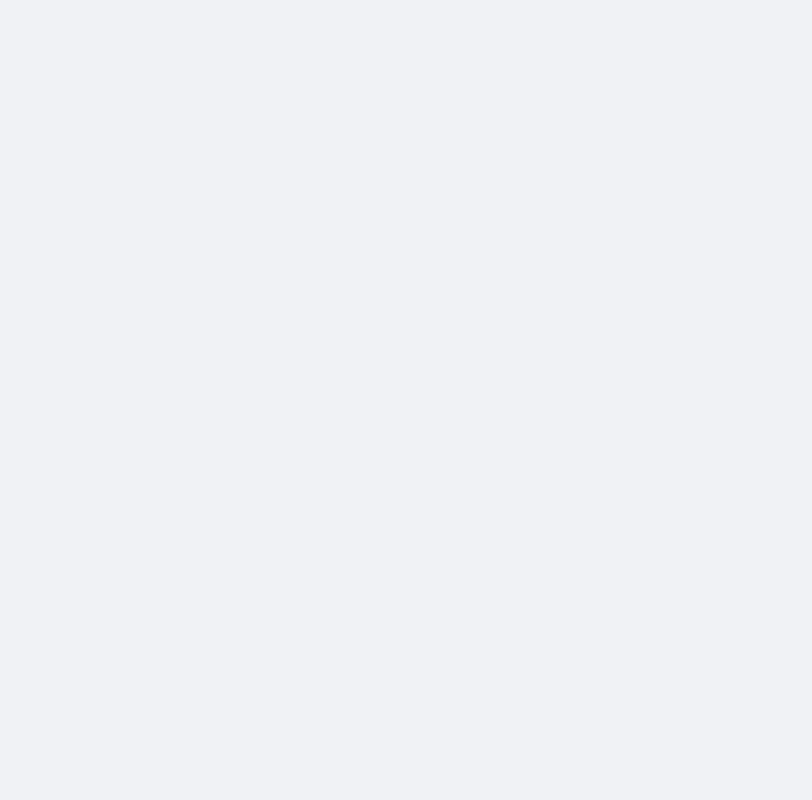
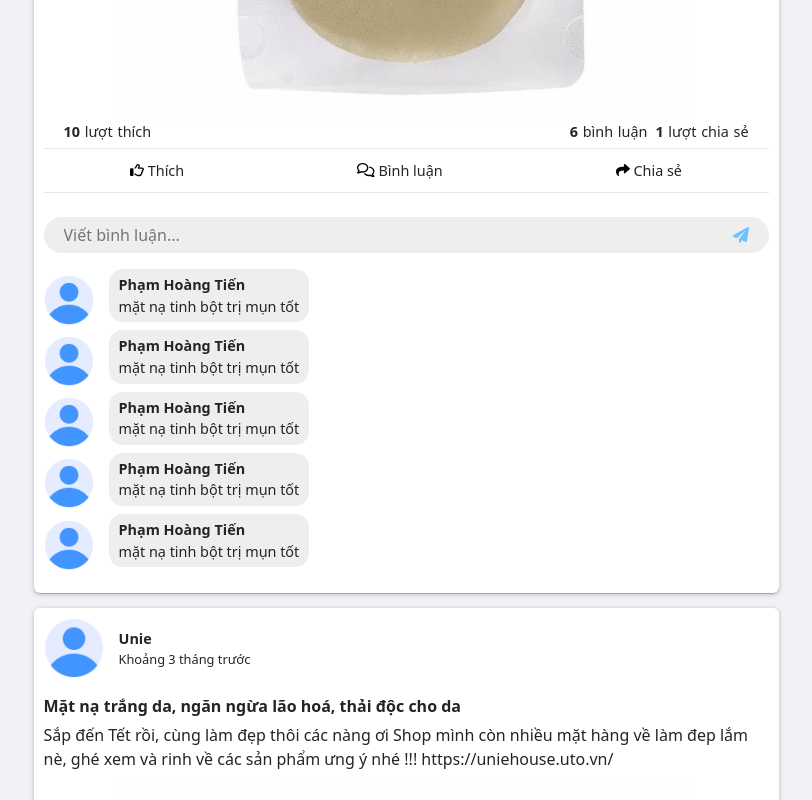
Before and after one commit to phanvohieunghia/UTOEcommerce, a React (Create React App) app: page /community in a window 1280 px wide. Shown: the part 700-1500 px from the top of the page, without its empty margins (234-1046 px from the left). Before the commit the page ends 800 px from the top, so only its background shows below. Built offline with nearby package versions, Linux system fonts and the light colour scheme.

Commit message:
finish community page

```diff
--- a/src/App.css
+++ /dev/null
@@ -1,38 +0,0 @@
-.App {
-  text-align: center;
-}
-
-.App-logo {
-  height: 40vmin;
-  pointer-events: none;
-}
-
-@media (prefers-reduced-motion: no-preference) {
-  .App-logo {
-    animation: App-logo-spin infinite 20s linear;
-  }
-}
-
-.App-header {
-  background-color: #282c34;
-  min-height: 100vh;
-  display: flex;
-  flex-direction: column;
-  align-items: center;
-  justify-content: center;
-  font-size: calc(10px + 2vmin);
-  color: white;
-}
-
-.App-link {
-  color: #61dafb;
-}
-
-@keyframes App-logo-spin {
-  from {
-    transform: rotate(0deg);
-  }
-  to {
-    transform: rotate(360deg);
-  }
-}
--- a/src/assets/icons/index.js
+++ b/src/assets/icons/index.js
@@ -1,6 +1,6 @@
 import React from 'react';
 
-const Logo = () => (
+const Star = () => (
   <svg
     xmlns="http://www.w3.org/2000/svg"
     viewBox="0 0 576 512"
@@ -15,7 +15,33 @@ const Logo = () => (
     </g>
   </svg>
 );
+const ThumbUp = () => (
+  <svg xmlns="http://www.w3.org/2000/svg" viewBox="0 0 512 512">
+    <path d="M96 191.1H32c-17.67 0-32 14.33-32 31.1v223.1c0 17.67 14.33 31.1 32 31.1h64c17.67 0 32-14.33 32-31.1V223.1C128 206.3 113.7 191.1 96 191.1zM512 227c0-36.89-30.05-66.92-66.97-66.92h-99.86C354.7 135.1 360 113.5 360 100.8c0-33.8-26.2-68.78-70.06-68.78c-46.61 0-59.36 32.44-69.61 58.5c-31.66 80.5-60.33 66.39-60.33 93.47c0 12.84 10.36 23.99 24.02 23.99c5.256 0 10.55-1.721 14.97-5.26c76.76-61.37 57.97-122.7 90.95-122.7c16.08 0 22.06 12.75 22.06 20.79c0 7.404-7.594 39.55-25.55 71.59c-2.046 3.646-3.066 7.686-3.066 11.72c0 13.92 11.43 23.1 24 23.1h137.6C455.5 208.1 464 216.6 464 227c0 9.809-7.766 18.03-17.67 18.71c-12.66 .8593-22.36 11.4-22.36 23.94c0 15.47 11.39 15.95 11.39 28.91c0 25.37-35.03 12.34-35.03 42.15c0 11.22 6.392 13.03 6.392 22.25c0 22.66-29.77 13.76-29.77 40.64c0 4.515 1.11 5.961 1.11 9.456c0 10.45-8.516 18.95-18.97 18.95h-52.53c-25.62 0-51.02-8.466-71.5-23.81l-36.66-27.51c-4.315-3.245-9.37-4.811-14.38-4.811c-13.85 0-24.03 11.38-24.03 24.04c0 7.287 3.312 14.42 9.596 19.13l36.67 27.52C235 468.1 270.6 480 306.6 480h52.53c35.33 0 64.36-27.49 66.8-62.2c17.77-12.23 28.83-32.51 28.83-54.83c0-3.046-.2187-6.107-.6406-9.122c17.84-12.15 29.28-32.58 29.28-55.28c0-5.311-.6406-10.54-1.875-15.64C499.9 270.1 512 250.2 512 227z" />
+  </svg>
+);
+const Comments = () => (
+  <svg xmlns="http://www.w3.org/2000/svg" viewBox="0 0 640 512">
+    <path d="M208 0C322.9 0 416 78.8 416 176C416 273.2 322.9 352 208 352C189.3 352 171.2 349.7 153.9 345.8C123.3 364.8 79.13 384 24.95 384C14.97 384 5.93 378.1 2.018 368.9C-1.896 359.7-.0074 349.1 6.739 341.9C7.26 341.5 29.38 317.4 45.73 285.9C17.18 255.8 0 217.6 0 176C0 78.8 93.13 0 208 0zM164.6 298.1C179.2 302.3 193.8 304 208 304C296.2 304 368 246.6 368 176C368 105.4 296.2 48 208 48C119.8 48 48 105.4 48 176C48 211.2 65.71 237.2 80.57 252.9L104.1 277.8L88.31 308.1C84.74 314.1 80.73 321.9 76.55 328.5C94.26 323.4 111.7 315.5 128.7 304.1L145.4 294.6L164.6 298.1zM441.6 128.2C552 132.4 640 209.5 640 304C640 345.6 622.8 383.8 594.3 413.9C610.6 445.4 632.7 469.5 633.3 469.9C640 477.1 641.9 487.7 637.1 496.9C634.1 506.1 625 512 615 512C560.9 512 516.7 492.8 486.1 473.8C468.8 477.7 450.7 480 432 480C350 480 279.1 439.8 245.2 381.5C262.5 379.2 279.1 375.3 294.9 369.9C322.9 407.1 373.9 432 432 432C446.2 432 460.8 430.3 475.4 426.1L494.6 422.6L511.3 432.1C528.3 443.5 545.7 451.4 563.5 456.5C559.3 449.9 555.3 442.1 551.7 436.1L535.9 405.8L559.4 380.9C574.3 365.3 592 339.2 592 304C592 237.7 528.7 183.1 447.1 176.6L448 176C448 159.5 445.8 143.5 441.6 128.2H441.6z" />
+  </svg>
+);
+const Share = () => (
+  <svg xmlns="http://www.w3.org/2000/svg" viewBox="0 0 512 512">
+    <path d="M503.7 226.2l-176 151.1c-15.38 13.3-39.69 2.545-39.69-18.16V272.1C132.9 274.3 66.06 312.8 111.4 457.8c5.031 16.09-14.41 28.56-28.06 18.62C39.59 444.6 0 383.8 0 322.3c0-152.2 127.4-184.4 288-186.3V56.02c0-20.67 24.28-31.46 39.69-18.16l176 151.1C514.8 199.4 514.8 216.6 503.7 226.2z" />
+  </svg>
+);
+const PaperPlane = () => (
+  <svg xmlns="http://www.w3.org/2000/svg" viewBox="0 0 512 512">
+    <path d="M511.6 36.86l-64 415.1c-1.5 9.734-7.375 18.22-15.97 23.05c-4.844 2.719-10.27 4.097-15.68 4.097c-4.188 0-8.319-.8154-12.29-2.472l-122.6-51.1l-50.86 76.29C226.3 508.5 219.8 512 212.8 512C201.3 512 192 502.7 192 491.2v-96.18c0-7.115 2.372-14.03 6.742-19.64L416 96l-293.7 264.3L19.69 317.5C8.438 312.8 .8125 302.2 .0625 289.1s5.469-23.72 16.06-29.77l448-255.1c10.69-6.109 23.88-5.547 34 1.406S513.5 24.72 511.6 36.86z" />
+  </svg>
+);
+
 const Icons = {
-  Logo,
+  Star,
+  ThumbUp,
+  Comments,
+  Share,
+  PaperPlane,
 };
+
 export default Icons;
--- a/src/components/Item/Item.jsx
+++ b/src/components/Item/Item.jsx
@@ -9,7 +9,8 @@ const Item1 = (props) => {
     <div className="item1">
       <div className="item1__img">
         <img src={`/img/product/${img}.png`} alt="error png" />
-      </div>      <div className="item1__content">
+      </div>{' '}
+      <div className="item1__content">
         <div className="item1__name">{name}</div>
         <div className="item1__price">
           {Math.floor(price / 1000)}.
@@ -91,66 +92,73 @@ const FormatPrice = ({ price = 0 }) => {
     group(unitPrice, price > 1000, true)
   );
 };
-const Item4 = ({
-  avatarUser,
-  nameUser,
-  dateToNow,
-  titlePost,
-  contentPost,
-  imgPost,
-  likeQuantity,
-  commentQuantity,
-  shareQuantity,
-  commentList,
-}) => {
+const Item4 = ({ ...rest }) => {
   return (
     <div className="item4">
       <div className="item4-head">
         <div className="item4-head__avatarUser">
-          <img src={'/img/Community/' + avatarUser + '.png'} alt="error png" />
+          <img
+            src={'/img/Community/' + rest.avatarUser + '.png'}
+            alt="error png"
+          />
         </div>
         <div className="item4-head-right">
-          <div className="item4-head-right__name">{nameUser}</div>
-          <div className="item4-head-right__dateToNow">{dateToNow}</div>
+          <div className="item4-head-right__name">{rest.nameUser}</div>
+          <div className="item4-head-right__dateToNow">{rest.dateToNow}</div>
         </div>
       </div>
-      <div className="item4__titlePost">{titlePost}</div>
-      <div className="item4__contentPost">{contentPost}</div>
+      <div className="item4__titlePost">{rest.titlePost}</div>
+      <div className="item4__contentPost">{rest.contentPost}</div>
       <div className="item4__imgPost">
-        <img src={'/img/Community/' + imgPost + '.jpg'} alt="error png" />
+        <img src={'/img/Community/' + rest.imgPost + '.jpg'} alt="error png" />
       </div>
       <div className="item4-contact">
         <div className="item4-contact__like">
-          <span>{likeQuantity}</span>lượt thích
+          <span>{rest.likeQuantity}</span>&nbsp;lượt thích
         </div>
         <div className="item4-contact-right">
           <div className="item4-contact-right__comment">
-            <span>{commentQuantity}</span>bình luận
+            <span>{rest.commentQuantity}</span>&nbsp;bình luận
           </div>
           <div className="item4-contact-right__share">
-            <span>{shareQuantity}</span>lượt chia sẻ
+            <span>{rest.shareQuantity}</span>&nbsp;lượt chia sẻ
           </div>
         </div>
       </div>
       <div className="item4-btn">
         <div className="item4-btn__like">
-          <Icons.Logo />
-          Thích
+          <Icons.ThumbUp />
+          &nbsp;Thích
         </div>
         <div className="item4-btn__comment">
-          <Icons.Logo />
-          Bình luận
+          <Icons.Comments />
+          &nbsp;Bình luận
         </div>
         <div className="item4-btn__share">
-          <Icons.Logo />
-          Chia sẻ
+          <Icons.Share />
+          &nbsp;Chia sẻ
         </div>
-        Nghĩa
       </div>
       <div className="item4-commentFrame">
         <input type="text" placeholder="Viết bình luận..." />
+        <Icons.PaperPlane />
       </div>
-      {commentList}
+      <div className="item4-listItem">
+        {rest.commentList.map((data, i) => (
+          <div className="item4-listItem__item">
+            <div className="item4-listItem__avatar">
+              <img
+                src={'/img/Community/' + data.avatarUser + '.png'}
+                alt="error png"
+              />
+            </div>
+            <div className="item4-listItem__content">
+              <div className="item4-listItem__name">{data.nameUser}</div>
+              <div className="item4-listItem__comment">{data.commentUser}</div>
+            </div>
+          </div>
+        ))}
+      </div>
     </div>
   );
 };
--- a/src/components/Item/item.scss
+++ b/src/components/Item/item.scss
@@ -179,6 +179,9 @@
     padding: 0 20px;
     font-size: 1.44rem;
     margin-bottom: 5px;
+    > div {
+      word-spacing: 1px;
+    }
     span {
       font-weight: 700;
     }
@@ -192,13 +195,67 @@
     }
   }
   &-btn {
-    & > div {
-      padding: 6px 14px;
-      font-size: 1.44rem;
-    }
     display: flex;
     justify-content: space-around;
-    &__like {
+    padding: 5px 0;
+    border-top: 1px solid rgba(0, 0, 0, 0.1);
+    border-bottom: 1px solid rgba(0, 0, 0, 0.1);
+    > div {
+      display: flex;
+      align-items: center;
+      padding: 6px 20px;
+      font-size: 1.44rem;
+      > svg {
+        height: 14px;
+      }
+    }
+  }
+  &-commentFrame {
+    background-color: #eee;
+    border-radius: 24px;
+    padding: 6px 20px;
+    display: flex;
+    align-items: center;
+    margin-top: 24px;
+    margin-bottom: 16px;
+    input {
+      flex: 1;
+      background-color: #eee;
+      border: transparent;
+      font-size: 1.6rem;
+    }
+    > svg {
+      height: 16px;
+      fill: rgb(80 181 255 / 80%);
+    }
+  }
+  &-listItem {
+    margin-bottom: 8px;
+    &__item {
+      display: flex;
+      align-items: center;
+    }
+    &__avatar {
+      margin-right: 15px;
+      > img {
+        height: 50px;
+      }
+    }
+    &__content {
+      display: flex;
+      flex-direction: column;
+      padding: 5px 10px;
+      border-radius: 14px;
+      background-color: #eee;
+      margin-bottom: 8px;
+    }
+    &__name {
+      font-size: 1.44rem;
+      font-weight: 700;
+    }
+    &__comment {
+      font-size: 1.44rem;
+      font-weight: 400;
     }
   }
 }
--- a/src/views/CommunityPage.jsx
+++ b/src/views/CommunityPage.jsx
@@ -1,4 +1,5 @@
 import React from 'react';
+import Items from '../components/Item/Item';
 import communityData from '../assets/data/communityData.json';
 
 const CommunityPage = () => {
@@ -7,7 +8,7 @@ const CommunityPage = () => {
       {communityData.posts.map((data, i) => {
         return (
           <section className="frame" key={i}>
-            {/* <Items.Item4
+            <Items.Item4
               avatarUser={data.avatarUser}
               nameUser={data.nameUser}
               dateToNow={data.dateToNow}
@@ -18,7 +19,7 @@ const CommunityPage = () => {
               commentQuantity={data.commentQuantity}
               shareQuantity={data.shareQuantity}
               commentList={data.commentList}
-            /> */}
+            />
           </section>
         );
       })}
```
